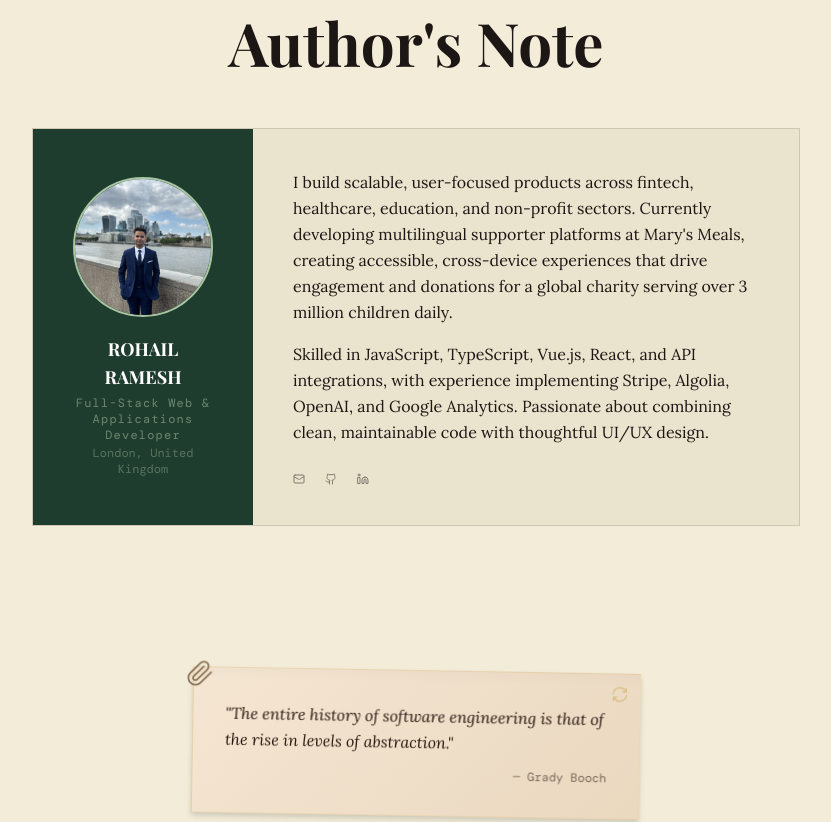
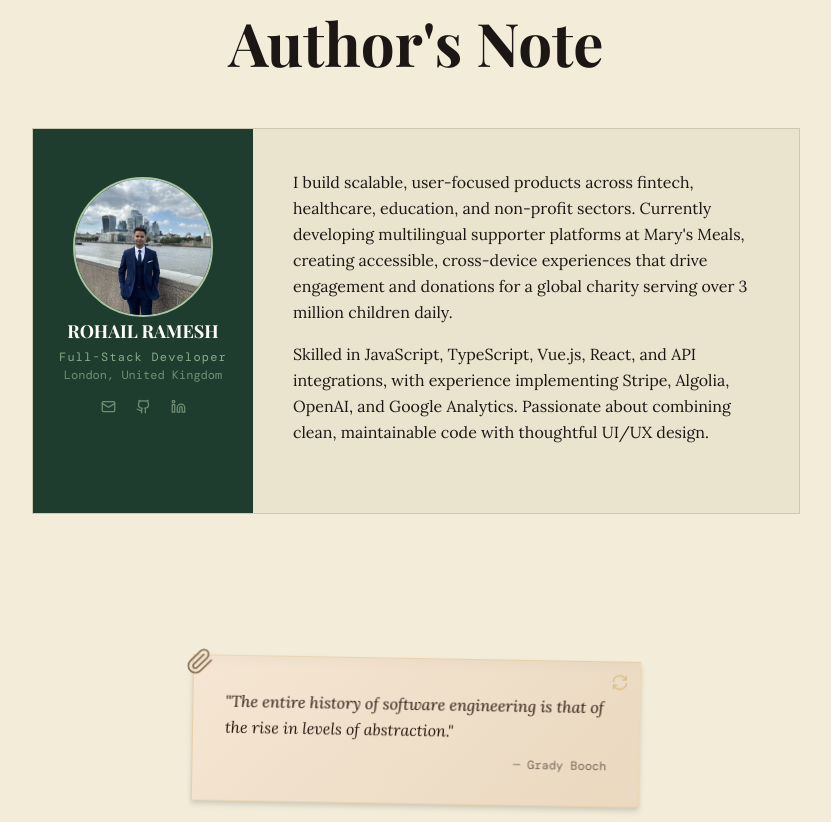
Before and after one commit to rohailramesh/rohailramesh-portfolio, a Vue app: page / in a window 1280 px wide. Shown: the part 2480-3302 px from the top of the page, without its empty margins (224-1055 px from the left). Built offline with nearby package versions, Linux system fonts and the light colour scheme; a web font is replaced by a local one.

Commit message:
Updating styling of sections to be consistent with book theme

```diff
--- a/components/BookHero.vue
+++ b/components/BookHero.vue
@@ -702,7 +702,7 @@ onMounted(() => {
   }
 
   .book-container {
-    height: clamp(350px, 70vh, 500px);
+    height: clamp(350px, 30vh, 500px);
   }
 
   .hero-text {
@@ -731,7 +731,7 @@ onMounted(() => {
 
 @media (max-width: 480px) {
   .book-container {
-    height: clamp(320px, 80vh, 450px);
+    height: clamp(300px, 20vh, 450px);
   }
 
   .hero-name {
--- a/src/App.vue
+++ b/src/App.vue
@@ -142,6 +142,30 @@ const PROJECTS = [
     url: 'https://www.marysmeals.org.uk',
   },
   {
+    id: 'period-ml',
+    title: 'UniClean',
+    genre: 'Health Tech',
+    coverBg: '#1F3D2F',
+    accentColor: '#A8C5A0',
+    synopsis:
+      'Machine learning app implementing an LSTM model for preventing luteal phase defect, miscarriages and infertility, while overcoming period product poverty amongst academic institutions — achieving 80% accuracy.',
+    stack: ['Python', 'React Native', 'Flask', 'Supabase', 'TensorFlow', 'PostgreSQL', 'Botpress', 'Notify'],
+    year: '2024',
+    url: 'https://github.com/rohailramesh/UniClean_FYP',
+  },
+  {
+    id: 'flatify',
+    title: 'Flatify',
+    genre: 'Consultancy Platform',
+    coverBg: '#6B1F2A',
+    accentColor: '#F0B8C0',
+    synopsis:
+      'Cross-platform accommodation and consultant networking application built for FDM Group. Led a 7-member team through a 12-week sprint cycle, earning the Best Software Engineering Award.',
+    stack: ['Next.js', 'React Native', 'Node.js', 'Redis', 'Tailwind CSS', 'Redux', 'Supabase', 'Framer Motion', 'Google Places API', 'Chakra UI'],
+    url: 'https://github.com/rohailramesh/flat-finder',
+    year: '2024',
+  },
+  {
     id: 'booklet',
     title: 'Booklet',
     genre: 'Education Tech',
@@ -206,18 +230,6 @@ const PROJECTS = [
     year: '2025',
   },
   {
-    id: 'period-ml',
-    title: 'UniClean',
-    genre: 'Health Tech',
-    coverBg: '#1F3D2F',
-    accentColor: '#A8C5A0',
-    synopsis:
-      'Machine learning app implementing an LSTM model for preventing luteal phase defect, miscarriages and infertility, while overcoming period product poverty amongst academic institutions — achieving 80% accuracy.',
-    stack: ['Python', 'React Native', 'Flask', 'Supabase', 'TensorFlow', 'PostgreSQL', 'Botpress', 'Notify'],
-    year: '2024',
-    url: 'https://github.com/rohailramesh/UniClean_FYP',
-  },
-  {
     id: 'hartnews',
     title: 'Hart News',
     genre: 'News Platform',
@@ -268,18 +280,6 @@ const PROJECTS = [
     stack: ['Next.js', 'ShadCN', 'Stripe', 'Cloudinary', 'MongoDB', 'Tailwind'],
     year: '2024',
     url: 'https://github.com/rohailramesh/reebolly',
-  },
-  {
-    id: 'flatify',
-    title: 'Flatify',
-    genre: 'Consultancy Platform',
-    coverBg: '#6B1F2A',
-    accentColor: '#F0B8C0',
-    synopsis:
-      'Cross-platform accommodation and consultant networking application built for FDM Group. Led a 7-member team through a 12-week sprint cycle, earning the Best Software Engineering Award.',
-    stack: ['Next.js', 'React Native', 'Node.js', 'Redis', 'Tailwind CSS', 'Redux', 'Supabase', 'Framer Motion', 'Google Places API', 'Chakra UI'],
-    url: 'https://github.com/rohailramesh/flat-finder',
-    year: '2024',
   },
   {
     id: 'supabase',
@@ -756,7 +756,7 @@ onUnmounted(() => {
       >
         <!-- Book cover / spine side -->
         <div
-          class="flex-shrink-0 flex flex-col items-center justify-between p-10 md:py-12 staff-picks"
+          class="flex-shrink-0 flex flex-col items-center justify-start p-10 md:py-12 staff-picks"
           :style="{ backgroundColor: '#1F3D2F', minWidth: '220px', width: '220px' }"
         >
 
@@ -775,22 +775,53 @@ onUnmounted(() => {
           </div>
 
           <div class="text-center">
-            <div class="text-white text-lg font-bold" :style="{ fontFamily: 'var(--font-display)' }">
+            <div class="text-white text-lg font-bold" :style="{ fontFamily: 'var(--font-display)', width: 'max-content', justifySelf: 'center' }">
               ROHAIL RAMESH
             </div>
             <div
-              class="text-xs mt-1 opacity-55"
-              :style="{ fontFamily: 'var(--font-label)', color: '#A8C5A0', letterSpacing: '0.1em' }"
+              class="text-xs mt-1 opacity-80"
+              :style="{ fontFamily: 'var(--font-label)', width: 'max-content', color: '#A8C5A0', letterSpacing: '0.1em' }"
             >
-              Full-Stack Web & Applications Developer
+              Full-Stack Developer
             </div>
             <div
-              class="text-xs mt-0.5 opacity-40"
+              class="text-xs mt-0.5 opacity-60"
               :style="{ fontFamily: 'var(--font-label)', color: '#A8C5A0' }"
             >
               London, United Kingdom
             </div>
           </div>
+          <div class="flex flex-wrap items-center gap-3 sm:gap-5" style="margin-top: 1rem">
+            <a
+              href="mailto:rohailramesh@hotmail.com"
+              class="flex items-center gap-1.5 text-xs uppercase tracking-widest opacity-60 hover:opacity-100 transition-opacity"
+              :style="{ fontFamily: 'var(--font-label)', color: '#A8C5A0'}"
+            >
+              <Mail :size="15" /> <span class="hidden xs:inline">Mail</span>
+            </a>
+            <a
+              href="#"
+              class="flex items-center gap-1.5 text-xs uppercase tracking-widest opacity-60 hover:opacity-100 transition-opacity"
+              :style="{ fontFamily: 'var(--font-label)', color: '#A8C5A0'}"
+            >
+              <Github :size="15" /> <span class="hidden xs:inline">GitHub</span>
+            </a>
+            <a
+              href="#"
+              class="flex items-center gap-1.5 text-xs uppercase tracking-widest opacity-60 hover:opacity-100 transition-opacity"
+              :style="{ fontFamily: 'var(--font-label)', color: '#A8C5A0'}"
+            >
+              <Linkedin :size="15" /> <span class="hidden xs:inline">LinkedIn</span>
+            </a>
+            <!--            <a-->
+            <!--              href="#"-->
+            <!--              class="flex items-center gap-1.5 text-xs uppercase tracking-widest opacity-50 hover:opacity-100 transition-opacity"-->
+            <!--              :style="{ fontFamily: 'var(&#45;&#45;font-label)' }"-->
+            <!--            >-->
+            <!--              <ExternalLink :size="12" /> Portfolio-->
+            <!--            </a>-->
+          </div>
+
         </div>
 
         <!-- Flap / bio -->
@@ -806,37 +837,6 @@ onUnmounted(() => {
             experience implementing Stripe, Algolia, OpenAI, and Google Analytics. Passionate
             about combining clean, maintainable code with thoughtful UI/UX design.
           </p>
-
-          <div class="flex flex-wrap items-center gap-3 sm:gap-5">
-            <a
-              href="mailto:rohailramesh@hotmail.com"
-              class="flex items-center gap-1.5 text-xs uppercase tracking-widest opacity-50 hover:opacity-100 transition-opacity"
-              :style="{ fontFamily: 'var(--font-label)' }"
-            >
-              <Mail :size="12" /> <span class="hidden xs:inline">Mail</span>
-            </a>
-            <a
-              href="#"
-              class="flex items-center gap-1.5 text-xs uppercase tracking-widest opacity-50 hover:opacity-100 transition-opacity"
-              :style="{ fontFamily: 'var(--font-label)' }"
-            >
-              <Github :size="12" /> <span class="hidden xs:inline">GitHub</span>
-            </a>
-            <a
-              href="#"
-              class="flex items-center gap-1.5 text-xs uppercase tracking-widest opacity-50 hover:opacity-100 transition-opacity"
-              :style="{ fontFamily: 'var(--font-label)' }"
-            >
-              <Linkedin :size="12" /> <span class="hidden xs:inline">LinkedIn</span>
-            </a>
-<!--            <a-->
-<!--              href="#"-->
-<!--              class="flex items-center gap-1.5 text-xs uppercase tracking-widest opacity-50 hover:opacity-100 transition-opacity"-->
-<!--              :style="{ fontFamily: 'var(&#45;&#45;font-label)' }"-->
-<!--            >-->
-<!--              <ExternalLink :size="12" /> Portfolio-->
-<!--            </a>-->
-          </div>
         </div>
       </div>
     </section>
@@ -1080,14 +1080,14 @@ onUnmounted(() => {
                 class="flex gap-4"
               >
                 <span
-                  class="flex-shrink-0 opacity-35 tabular-nums"
+                  class="flex-shrink-0 opacity-65 tabular-nums"
                   :style="{
                     fontFamily: 'var(--font-label)',
-                    fontSize: '11px',
+                    fontSize: '1rem',
                     marginTop: '3px',
                   }"
                 >
-                  Ch.{{ String(i + 1).padStart(2, '0') }}
+                  •
                 </span>
                 <p class="text-base leading-relaxed" :style="{ fontFamily: 'var(--font-body)' }">
                   {{ chapter }}
```
